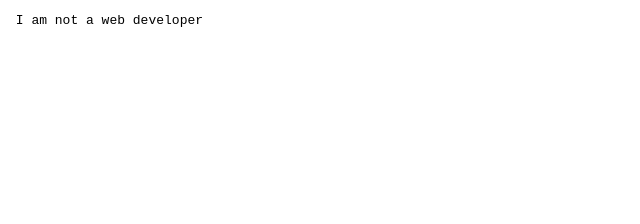
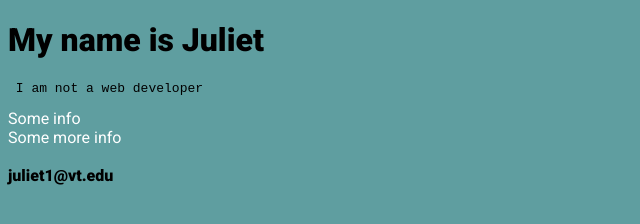
Before and after one commit to juliet1/juliet1.github.io, a plain HTML site: page index.html in a window 1280 px wide. Shown: the whole page, without its empty margins (0-640 px from the left). Drawn offline with Linux system fonts and the light colour scheme.

Commit message:
Add style.css

```diff
--- a/index.html
+++ b/index.html
@@ -3,8 +3,15 @@
   <head>
     <meta charset="utf-8">
     <title> Practice Website</title>
+    <link href="https://fonts.googleapis.com/css?family=Roboto:300,400,400i,900" rel="stylesheet">
+    <link rel="stylesheet" href="style.css">
   </head>
   <body>
+    <h1>My name is Juliet</h1>
     <pre> I am not a web developer </pre>
+    <div class="info">Some info</div>
+    <div class="info">Some more info</div>
+    <br>
+    <div id="email">juliet1@vt.edu</div>
   </body>
 </html>
--- /dev/null
+++ b/style.css
@@ -0,0 +1,12 @@
+body {
+  font-family: 'Roboto', sans-serif;
+  background-color: cadetblue;
+}
+
+.info {
+  color: white;
+}
+
+#email {
+  font-weight: bold;
+}
```
Lines whose indentation alone changed are shown as unchanged.
